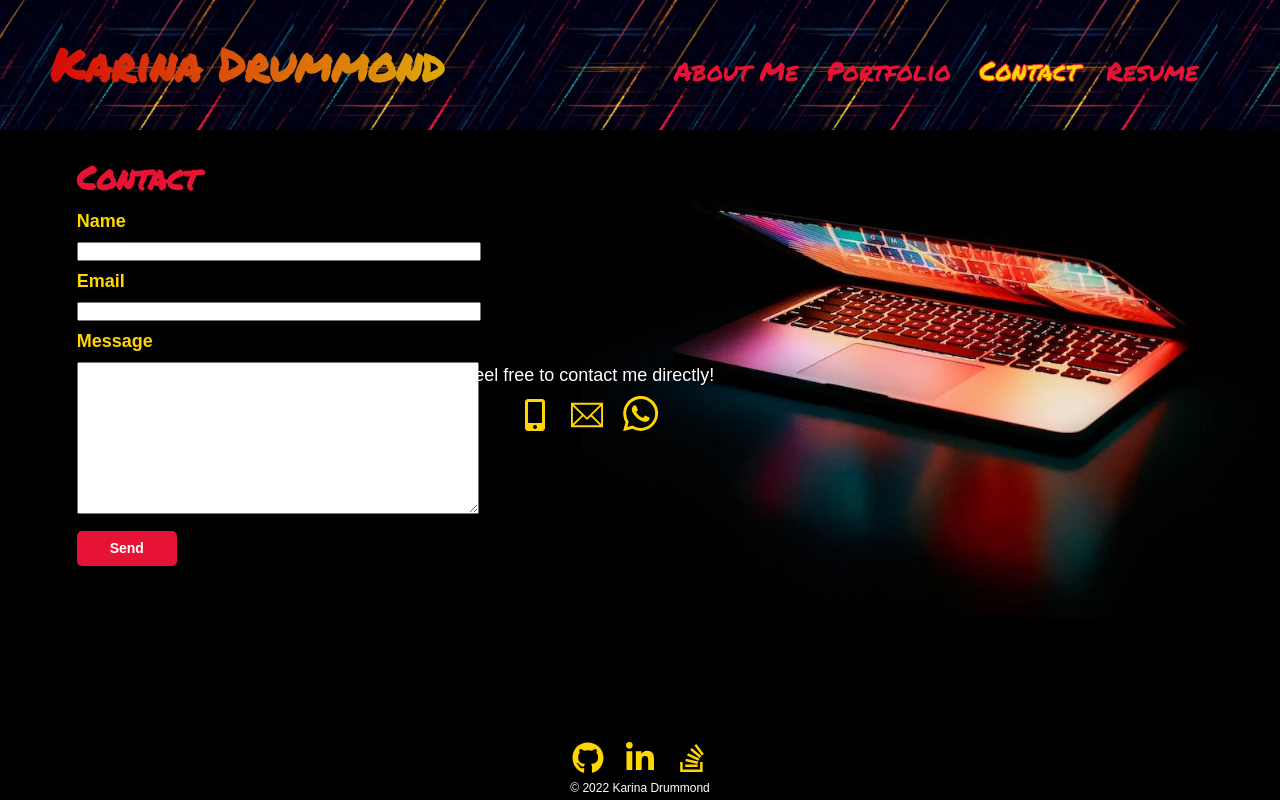
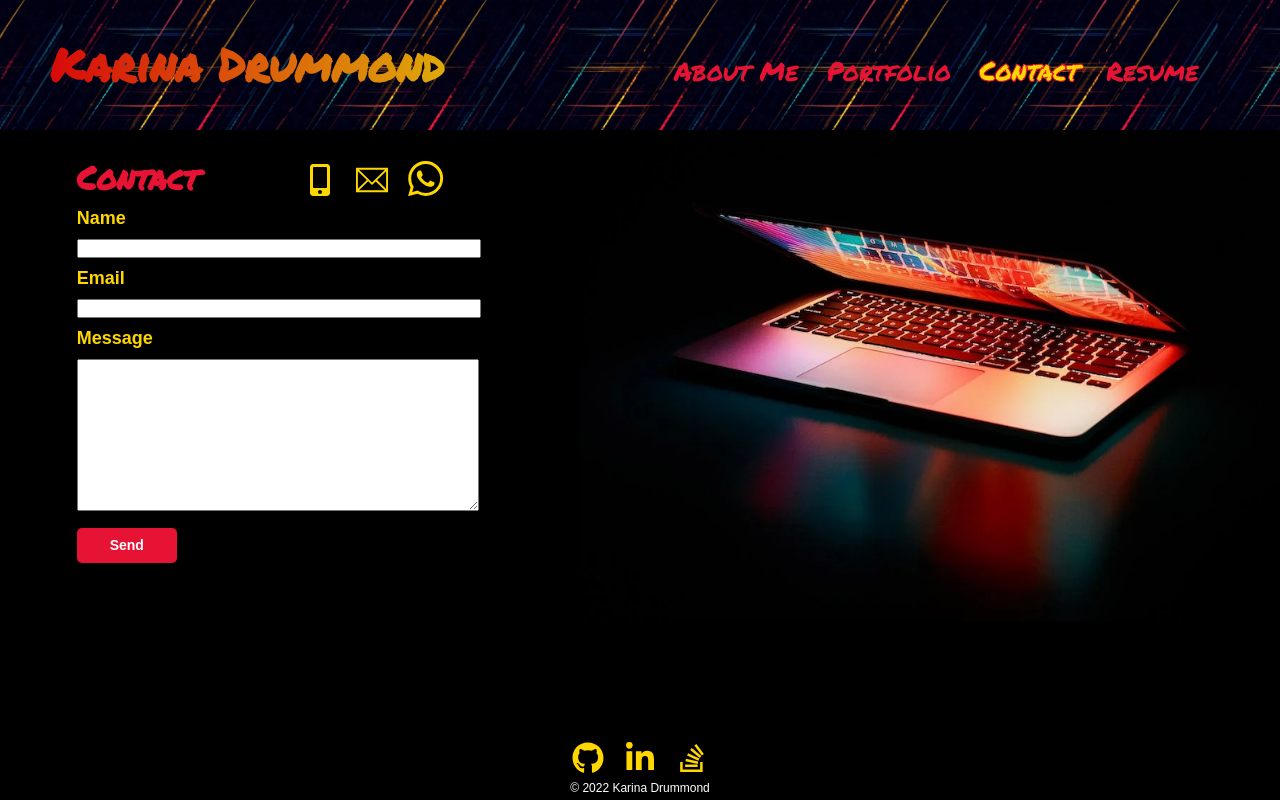
Before and after one commit to kdrummond528/React_Portfolio, a React (Create React App) app in the folder react_portfolio/: page / in a window 1280 px wide. Both pictures are taken after a click on the element "Contact". Built offline with nearby package versions, Linux system fonts and the light colour scheme.

Commit message:
modified contact index.jsx, and app.css

```diff
--- a/react_portfolio/src/App.css
+++ b/react_portfolio/src/App.css
@@ -251,21 +251,24 @@ footer li a:hover {
   background-color: #e71335;
 }
 
-/* .macbookimg {
-  width: 500px;
-  height: 250px;
-  margin-top: -140px;
-  margin-left: 65%;
-  position: fixed;
+/* beginning of css for contact pg */
+/* container with contact form */
+.directcontactinfo {
+  margin-left: 23%;
+  margin-top: -40px;
+}
+
+/* .directcontactinfo-p {
+  padding-bottom: 10px;
+  padding-left: 24px;
+  font-size: 13px;
 } */
 
-/* beginning of css for contact pg */
-/* container with contact form */
 .contactform {
   margin-left: 6%;
   width: 40%;
-  margin-top: 10px;
-  margin-bottom: 13.25%;
+  margin-top: 8px;
+  margin-bottom: 10.25%;
 }
 
 /* title for input info on contact pg */
@@ -310,14 +313,6 @@ footer li a:hover {
 
 .contactform-submit-btn:hover {
   cursor: pointer;
-}
-
-.contactmeinfo {
-  width: 30%;
-  margin-left: 31%;
-  margin-top: -370px;
-  text-align: center;
-  margin-bottom: 250px;
 }
 
 .contactme-p {
--- a/react_portfolio/src/components/Contact/index.jsx
+++ b/react_portfolio/src/components/Contact/index.jsx
@@ -23,6 +23,20 @@ const Contact = () => {
             {/* page title */}
             <h2 className='contactpgtitle'>Contact</h2>
 
+            <div className='directcontactinfo'>
+                <a className='phoneicon' href="tel:+14072719542" title="Call or text me!">
+                    <FaMobileAlt className='icon' size={'2rem'} /></a>
+                {/* email */}
+                <a className='emailicon' href="mailto: k.drummond528@gmail.com" title='Send me an email!'>
+                    <TfiEmail className='icon' size={'2rem'} />
+                </a>
+                {/* whatsapp */}
+                <a className='whatsappicon' href="https://api.whatsapp.com/send?1=pt_BR&phone=+14072719542" title='WhatsApp Me!'>
+                    <SiWhatsapp className='icon' size={'2.2rem'} />
+                </a>
+                {/* <p className='directcontactinfo-p'>Contact me directly.</p> */}
+            </div>
+
             {/* contact form */}
             <form className='contactform' onSubmit={onSubmit}>
                 {/* name input */}
@@ -47,22 +61,6 @@ const Contact = () => {
 
             </form>
 
-            {/* container with direct contact information */}
-            < section className='contactmeinfo' >
-                <p className='contactme-p'>Feel free to contact me directly!</p>
-                {/* phone number */}
-                <a className='phoneicon' href="tel:+14072719542" title="Call or text me!">
-                    <FaMobileAlt className='icon' size={'2rem'} /></a>
-                {/* email */}
-                <a className='emailicon' href="mailto: k.drummond528@gmail.com" title='Send me an email!'>
-                    <TfiEmail className='icon' size={'2rem'} />
-                </a>
-                {/* whatsapp */}
-                <a className='whatsappicon' href="https://api.whatsapp.com/send?1=pt_BR&phone=+14072719542" title='WhatsApp Me!'>
-                    <SiWhatsapp className='icon' size={'2.2rem'} />
-                </a>
-            </section >
-
         </div >
 
     );
```
